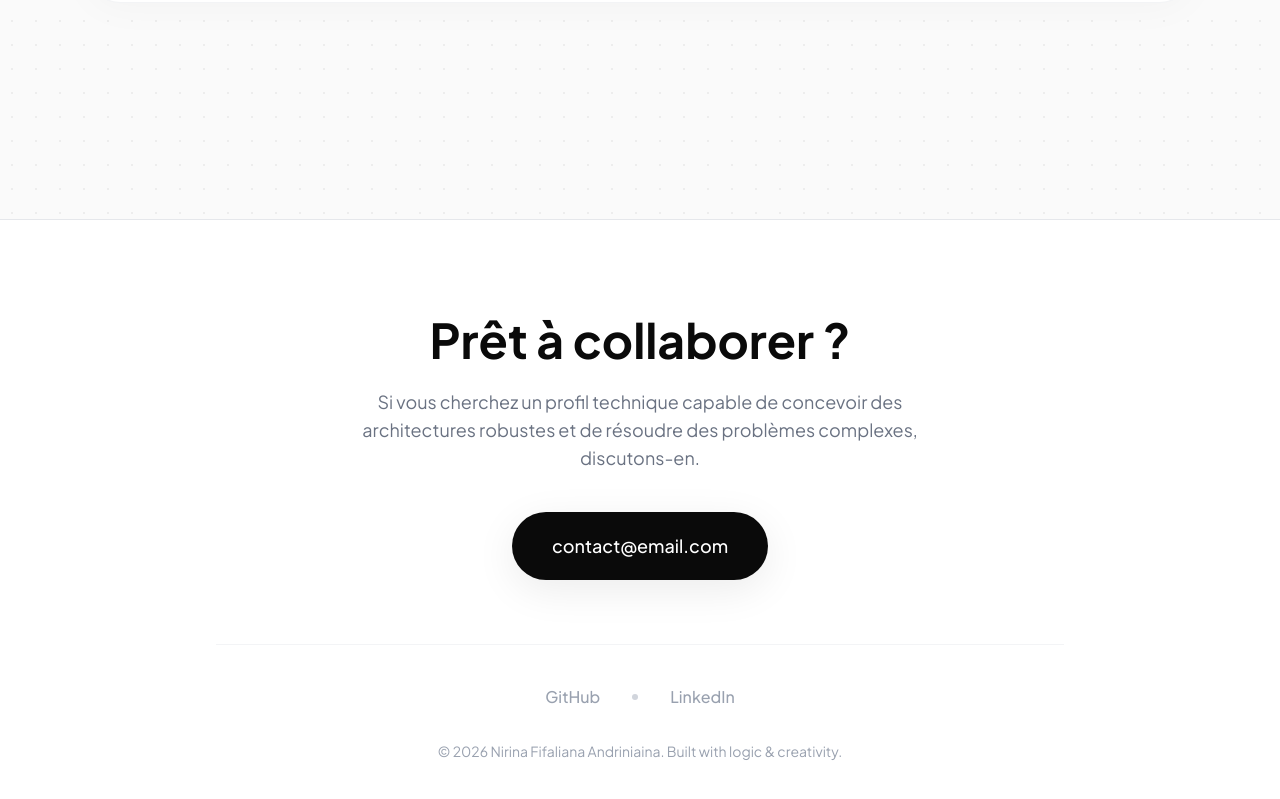
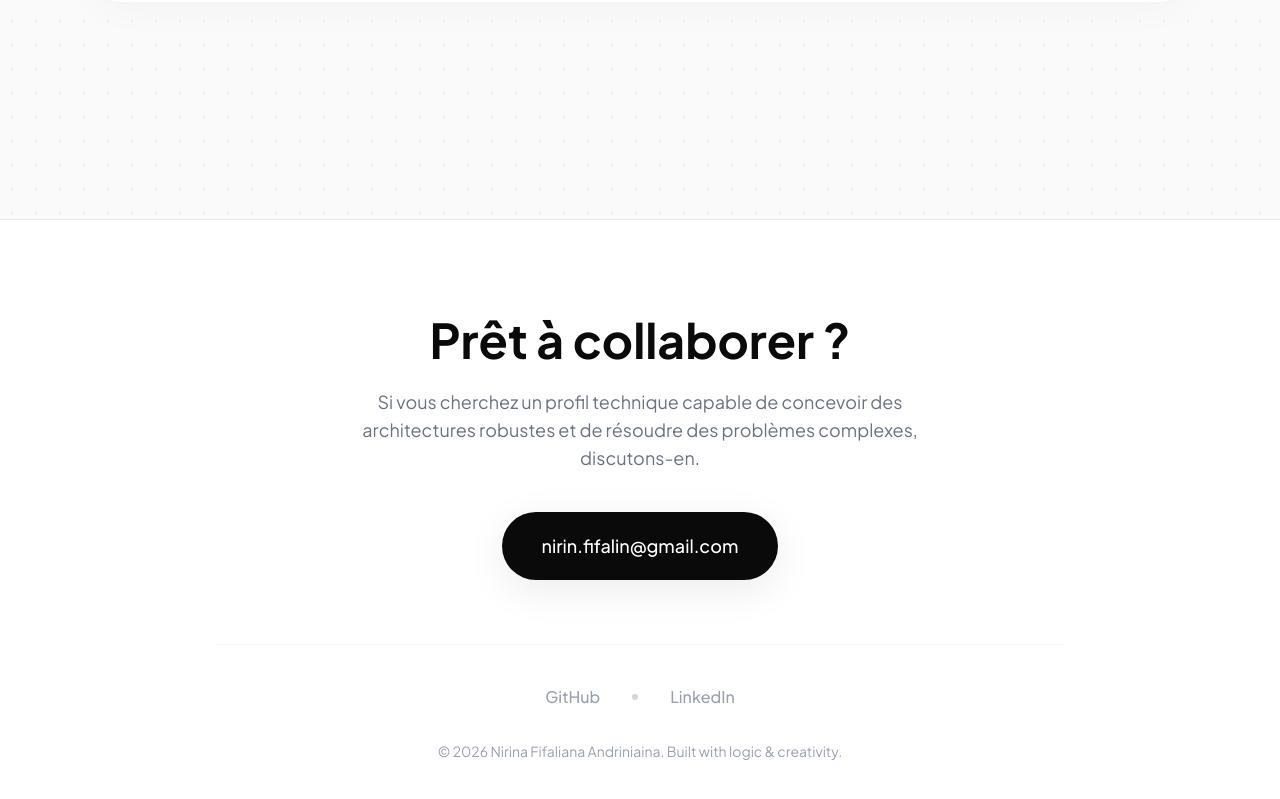
Before and after one commit to Nirina-fifalin/PortfolioV2, a React (Vite) app: page / in a window 1280 px wide. Shown: the part 4047-4846 px from the top of the page. Built offline with nearby package versions, Linux system fonts and the light colour scheme.

Commit message:
Fix: ver 0.2.1

```diff
--- a/package.json
+++ b/package.json
@@ -1,7 +1,7 @@
 {
   "name": "nirina-portfolio",
   "private": true,
-  "version": "0.0.0",
+  "version": "0.2.1",
   "type": "module",
   "scripts": {
     "dev": "vite",
--- a/portfolio_layout_nino.html
+++ b/portfolio_layout_nino.html
@@ -109,7 +109,7 @@
                 <button id="langToggle" class="text-xs font-bold text-gray-500 hover:text-brand-dark transition-colors tracking-widest">
                     FR / EN
                 </button>
-                <a href="mailto:contact@email.com" class="px-5 py-2.5 bg-brand-dark text-white text-sm font-medium rounded-full hover:bg-gray-800 transition-all shadow-float hover:-translate-y-0.5" data-i18n="nav_contact">
+                <a href="mailto:nirin.fifalin@gmail.com" class="px-5 py-2.5 bg-brand-dark text-white text-sm font-medium rounded-full hover:bg-gray-800 transition-all shadow-float hover:-translate-y-0.5" data-i18n="nav_contact">
                     Me contacter
                 </a>
             </div>
@@ -470,8 +470,8 @@
                 Si vous cherchez un profil technique capable de concevoir des architectures robustes et de résoudre des problèmes complexes, discutons-en.
             </p>
 
-            <a href="mailto:contact@email.com" class="inline-block px-10 py-5 bg-brand-dark text-white rounded-full font-medium hover:bg-gray-800 transition-all shadow-float hover:-translate-y-1 text-lg mb-16">
-                contact@email.com
+            <a href="mailto:nirin.fifalin@gmail.com" class="inline-block px-10 py-5 bg-brand-dark text-white rounded-full font-medium hover:bg-gray-800 transition-all shadow-float hover:-translate-y-1 text-lg mb-16">
+                nirin.fifalin@gmail.com
             </a>
 
             <div class="flex justify-center items-center gap-8 border-t border-gray-100 pt-10">
--- a/src/components/Footer.tsx
+++ b/src/components/Footer.tsx
@@ -11,10 +11,10 @@ export function Footer() {
         <p className="text-lg text-gray-500 mb-10 max-w-xl mx-auto">{t("footer_desc")}</p>
 
         <a
-          href="mailto:contact@email.com"
+          href="mailto:nirin.fifalin@gmail.com"
           className="inline-block px-10 py-5 bg-brand-dark text-white rounded-full font-medium hover:bg-gray-800 transition-all shadow-float hover:-translate-y-1 text-lg mb-16"
         >
-          contact@email.com
+          nirin.fifalin@gmail.com
         </a>
 
         <div className="flex justify-center items-center gap-8 border-t border-gray-100 pt-10">
--- a/src/components/Navbar.tsx
+++ b/src/components/Navbar.tsx
@@ -44,7 +44,7 @@ export function Navbar() {
             {lang === "fr" ? "FR / EN" : "EN / FR"}
           </button>
           <a
-            href="mailto:contact@email.com"
+            href="mailto:nirin.fifalin@gmail.com"
             className="px-5 py-2.5 bg-brand-dark text-white text-sm font-medium rounded-full hover:bg-gray-800 transition-all shadow-float hover:-translate-y-0.5"
           >
             {t("nav_contact")}
@@ -96,7 +96,7 @@ export function Navbar() {
                 {lang === "fr" ? "FR / EN" : "EN / FR"}
               </button>
               <a
-                href="mailto:contact@email.com"
+                href="mailto:nirin.fifalin@gmail.com"
                 className="px-5 py-2.5 bg-brand-dark text-white text-sm font-medium rounded-full text-center"
               >
                 {t("nav_contact")}
```
Also changed, not shown: 1 other file (tests, documents, lock files or other folders).
